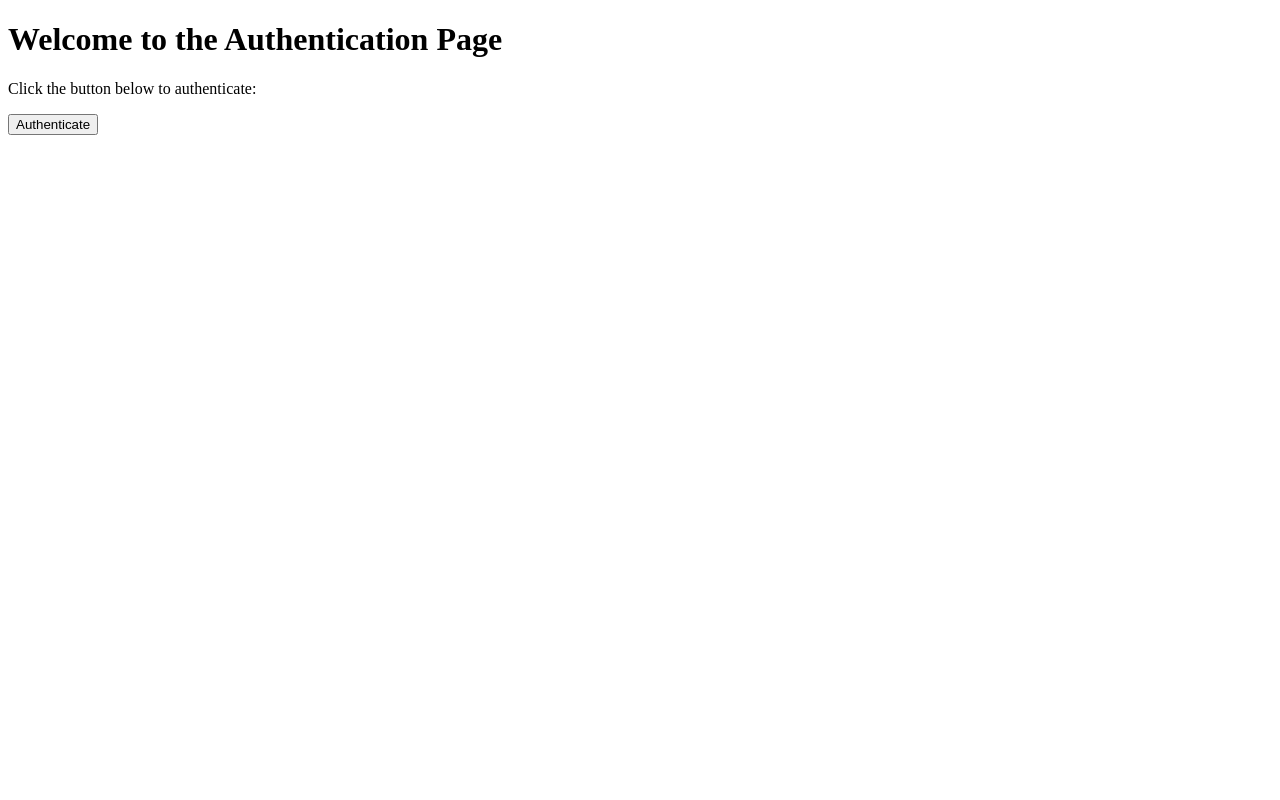
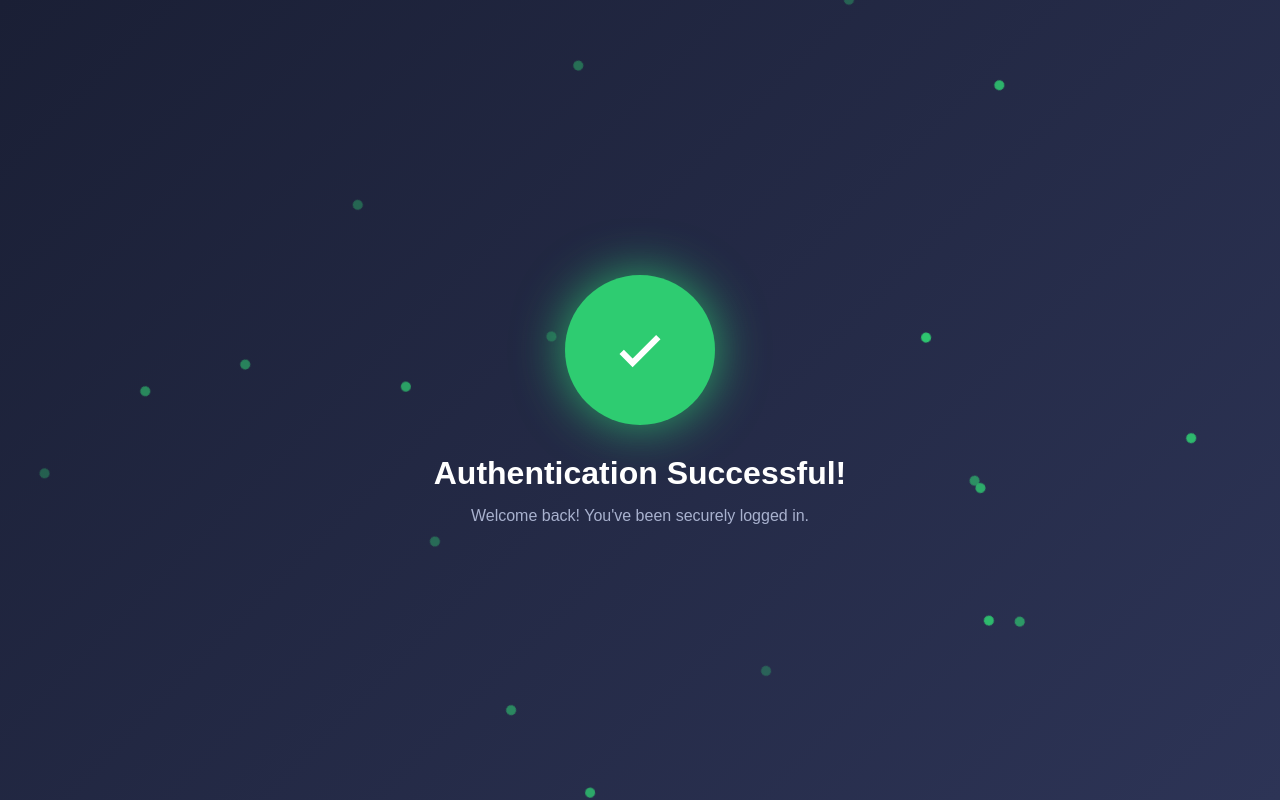
Before and after one commit to botanko/botanko.github.io, a plain HTML site: page index.html in a window 1280 px wide. Drawn offline with Linux system fonts and the light colour scheme.

Commit message:
Update index.html

```diff
--- a/index.html
+++ b/index.html
@@ -3,17 +3,165 @@
 <head>
     <meta charset="UTF-8">
     <meta name="viewport" content="width=device-width, initial-scale=1.0">
-    <title>Authentication Page</title>
+    <title>Authentication Successful</title>
+    <style>
+        * {
+            margin: 0;
+            padding: 0;
+            box-sizing: border-box;
+        }
+
+        body {
+            background: linear-gradient(135deg, #1a1f35 0%, #2d3456 100%);
+            height: 100vh;
+            display: flex;
+            justify-content: center;
+            align-items: center;
+            font-family: 'Arial', sans-serif;
+            overflow: hidden;
+        }
+
+        .container {
+            text-align: center;
+            position: relative;
+        }
+
+        .success-circle {
+            width: 150px;
+            height: 150px;
+            background: #2ecc71;
+            border-radius: 50%;
+            transform: scale(0);
+            animation: scaleIn 0.5s ease-out forwards,
+                       glow 2s ease-in-out infinite;
+            box-shadow: 0 0 30px rgba(46, 204, 113, 0.5);
+            position: relative;
+            margin: 0 auto 30px;
+        }
+
+        .checkmark {
+            width: 80px;
+            height: 80px;
+            position: absolute;
+            top: 50%;
+            left: 50%;
+            transform: translate(-50%, -50%);
+            stroke-width: 4;
+            stroke: #fff;
+            stroke-miterlimit: 10;
+            stroke-dasharray: 100;
+            stroke-dashoffset: 100;
+            animation: drawCheck 1s ease-in-out 0.5s forwards;
+        }
+
+        .message {
+            color: white;
+            font-size: 2em;
+            opacity: 0;
+            transform: translateY(20px);
+            animation: fadeInUp 0.5s ease-out 1s forwards;
+        }
+
+        .sub-message {
+            color: #a8b1ce;
+            margin-top: 15px;
+            opacity: 0;
+            transform: translateY(20px);
+            animation: fadeInUp 0.5s ease-out 1.2s forwards;
+        }
+
+        .particles {
+            position: absolute;
+            width: 100%;
+            height: 100%;
+            top: 0;
+            left: 0;
+            overflow: hidden;
+            z-index: -1;
+        }
+
+        .particle {
+            position: absolute;
+            width: 10px;
+            height: 10px;
+            background: #2ecc71;
+            border-radius: 50%;
+            animation: particleFloat 3s infinite linear;
+        }
+
+        @keyframes scaleIn {
+            0% { transform: scale(0); }
+            80% { transform: scale(1.1); }
+            100% { transform: scale(1); }
+        }
+
+        @keyframes glow {
+            0% { box-shadow: 0 0 30px rgba(46, 204, 113, 0.5); }
+            50% { box-shadow: 0 0 50px rgba(46, 204, 113, 0.8); }
+            100% { box-shadow: 0 0 30px rgba(46, 204, 113, 0.5); }
+        }
+
+        @keyframes drawCheck {
+            0% { stroke-dashoffset: 100; }
+            100% { stroke-dashoffset: 0; }
+        }
+
+        @keyframes fadeInUp {
+            0% {
+                opacity: 0;
+                transform: translateY(20px);
+            }
+            100% {
+                opacity: 1;
+                transform: translateY(0);
+            }
+        }
+
+        @keyframes particleFloat {
+            0% {
+                transform: translate(0, 0) rotate(0deg);
+                opacity: 1;
+            }
+            100% {
+                transform: translate(var(--tx), var(--ty)) rotate(360deg);
+                opacity: 0;
+            }
+        }
+    </style>
 </head>
 <body>
-    <h1>Welcome to the Authentication Page</h1>
-    <p>Click the button below to authenticate:</p>
-    <button onclick="authenticate()">Authenticate</button>
+    <div class="particles" id="particles"></div>
+    <div class="container">
+        <div class="success-circle">
+            <svg class="checkmark" viewBox="0 0 52 52">
+                <path fill="none" d="M14.1 27.2l7.1 7.2 16.7-16.8"/>
+            </svg>
+        </div>
+        <h1 class="message">Authentication Successful!</h1>
+        <p class="sub-message">Welcome back! You've been securely logged in.</p>
+    </div>
 
     <script>
-        function authenticate() {
-            // Redirect to the local callback URL after authentication
-            window.location.href = "http://localhost:5000/callback";
+        // Create floating particles
+        const particlesContainer = document.getElementById('particles');
+        for (let i = 0; i < 20; i++) {
+            const particle = document.createElement('div');
+            particle.className = 'particle';
+
+            // Random position
+            particle.style.left = Math.random() * 100 + '%';
+            particle.style.top = Math.random() * 100 + '%';
+
+            // Random movement
+            const tx = (Math.random() - 0.5) * 200;
+            const ty = (Math.random() - 0.5) * 200;
+            particle.style.setProperty('--tx', `${tx}px`);
+            particle.style.setProperty('--ty', `${ty}px`);
+
+            // Random delay
+            particle.style.animationDelay = Math.random() * 2 + 's';
+
+            particlesContainer.appendChild(particle);
         }
     </script>
 </body>
```
